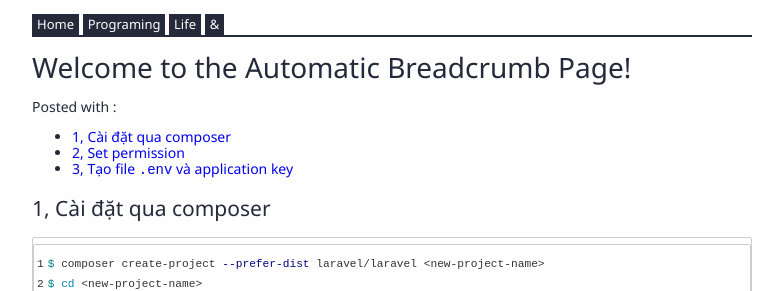
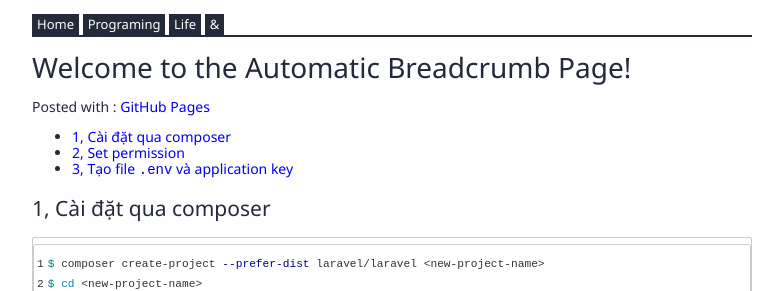
Before and after one commit to tuanle/tuanle.github.io, a Jekyll site: the page built from laravel/install.md, in a window 1280 px wide and 900 px high. Shown: the top 291 px of the window, without its empty margins (248-1031 px from the left). Built offline with Jekyll 4.4.1, drawn with Linux system fonts in a browser that asks for light colours.

Commit message:
[temp] Temporary commit in 2017-02-16 19:49

```diff
--- /dev/null
+++ b/_data/tags.yml
@@ -0,0 +1,2 @@
+- slug: github-pages
+  name: GitHub Pages
--- a/laravel/install.md
+++ b/laravel/install.md
@@ -1,7 +1,7 @@
 ---
 layout: default
 title:  "Welcome to the Automatic Breadcrumb Page!"
-tags: [web, jekyll]
+tags: [web, jekyll, github-pages]
 ---
 
 {% assign post = page %}
```
